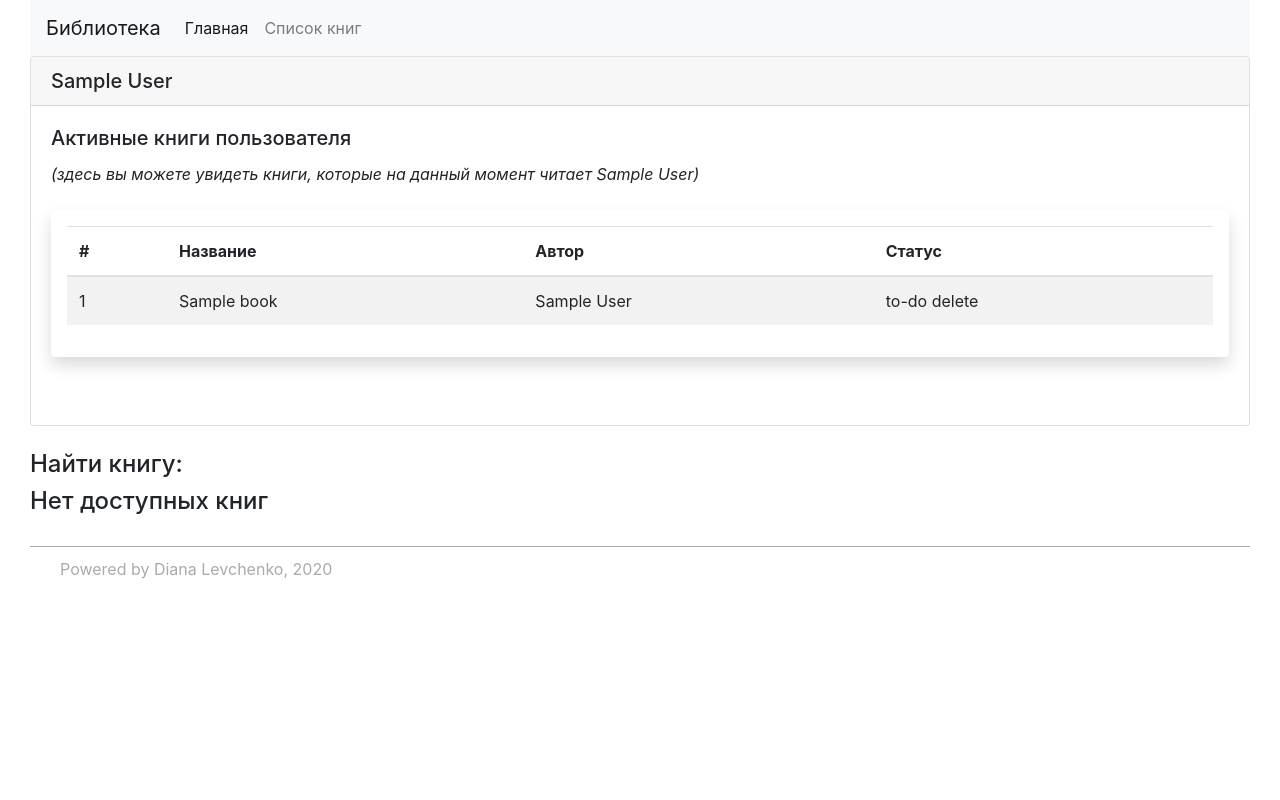
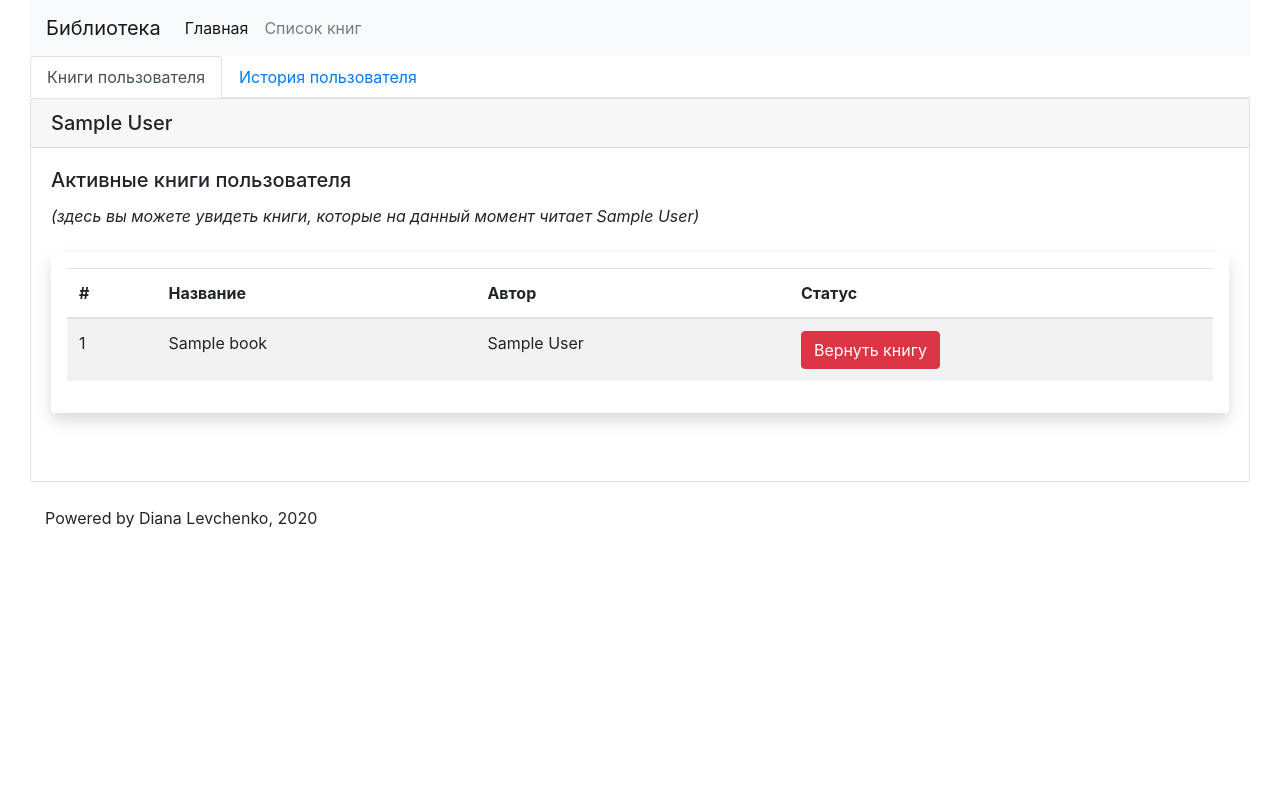
Before and after one commit to dioneli-hub/DjangoLibraryApp, a Django app: page /user/1 in a window 1280 px wide. Run offline with Django 3.2, Linux system fonts and the light colour scheme; tables that the repository leaves empty hold one stand-in row (values such as "Sample post"); some libraries are stand-ins or nearby versions.

Commit message:
Mibor templates changes

```diff
--- a/adminapp/libraryapp/templates/adminapp/active_books.html
+++ b/adminapp/libraryapp/templates/adminapp/active_books.html
@@ -3,8 +3,17 @@
 {% block title %}Книги пользователя{% endblock %}
 
 {% block content %}
-<div>
-    <div class="card">
+<ul class="nav nav-tabs">
+  <li class="nav-item">
+    <a class="nav-link active" data-toggle="tab" href="#books">Книги пользователя</a>
+  </li>
+  <li class="nav-item">
+    <a class="nav-link" data-toggle="tab" href="#user-history">История пользователя</a>
+  </li>
+</ul>
+<div class="tab-content">
+    <div class="tab-pane fade show active" id="books">
+        <div class="card">
         <h5 class="card-header">{{user.first_name}} {{user.last_name}}</h5>
         <div class="card-body">
             <h5 class="card-title">Активные книги пользователя</h5>
@@ -27,7 +36,9 @@
                             <td>{{ forloop.counter }}</td>
                             <td>{{ book.title }}</td>
                             <td>{{ book.author }}</td>
-                            <td>to-do delete</td>
+                            <td>
+                                <a href="/return-active-book/{{ book.id }}" class="btn btn-danger">Вернуть книгу</a>
+                            </td>
                         </tr>
                         {% endfor %}
                         </tbody>
@@ -36,14 +47,53 @@
             {% else %}
                 <p>Не читает</p>
             {% endif %}
-
-            </div>
+        </div>
         </div>
     </div>
+    <div class="tab-pane fade show" id="user-history">
+        <h5 class="card-header">{{user.first_name}} {{user.last_name}}</h5>
+        {% if borrows %}
+       <table class="table table-striped">
+           <thead>
+           <tr>
+               <th scope="col">#</th>
+               <th scope="col">Название</th>
+               <th scope="col">Автор</th>
+               <th scope="col">Выдана</th>
+               <th scope="col">Сдана</th>
+               <th scope="col">Статус</th>
+           </tr>
+           </thead>
+           <tbody>
+           {% for borrow in borrows %}
+           <tr>
+               <td>{{ forloop.counter }}</td>
+               <td>{{ borrow.book.title }}</td>
+               <td>{{ borrow.book.author }}</td>
+               <td>{{borrow.get_created_at}}</td>
+
+               {% if borrow.is_returned %}
+               <td>{{borrow.get_updated_at}}</td>
+               {% else %}
+               <td>-</td>
+               {% endif %}
+
+               {% if borrow.is_returned %}
+               <td>Сдана</td>
+               {% else %}
+               <td>В процессе чтения</td>
+               {% endif %}
+           </tr>
+           {% endfor %}
+           </tbody>
+       </table>
+        {% endif %}
+    </div>
 </div>
+
 <br>
+{% if books_available %}
 <h4>Найти книгу:</h4>
-{% if books_available %}
 <div class="row">
     <div class="col-4">
         <form name="selectedBookId" method="POST" action="add_active/{{user.id}}">
@@ -59,7 +109,5 @@
         </form>
     </div>
 </div>
-{% else %}
-<h4>Нет доступных книг</h4>
 {% endif %}
 {% endblock %}
--- a/adminapp/libraryapp/templates/adminapp/book_details.html
+++ b/adminapp/libraryapp/templates/adminapp/book_details.html
@@ -27,7 +27,7 @@
                         <label for="author" class="control-label">Введите автора:</label>
                         <input type="text" class="form-control" id="author" name="author" value="{{book.author}}" required>
                     </div>
-                <button type="submit" class="btn btn-primary" value="Save">Добавить</button>
+                <button type="submit" class="btn btn-primary" value="Save">Изменить</button>
                 <button type="reset" class="btn btn-danger">Отмена</button>
                 </form>
             </div>
--- a/adminapp/libraryapp/templates/adminapp/books_list.html
+++ b/adminapp/libraryapp/templates/adminapp/books_list.html
@@ -23,7 +23,7 @@
                 <td>{{ book.title }}</td>
                 <td>{{ book.author }}</td>
                 <td>
-                    to-do status
+                    {{book.status}}
                 </td>
                 <td>
                     <a href="/edit-book/{{ book.id }}" class="btn btn-primary">Изменить</a>
--- a/adminapp/static/css/main.css
+++ b/adminapp/static/css/main.css
@@ -1,4 +1,6 @@
 body {
+    display: flex;
+    flex-direction: column;
     padding: 0 30px;
     font-size: 18px;
     line-height: 24px;
@@ -26,12 +28,6 @@ nav {
 .form-group{
     margin-top: 30px;
 
-}
-footer {
-    color: #aaaaaa;
-    border-top: 1px solid #aaaaaa;
-    padding: 10px 15px;
-    margin-top: 30px;
 }
 .item {
     padding-left: 15px;
@@ -82,6 +78,24 @@ time {
     background-color: #40e0d0;
 }
 
+* {
+	margin: 0;
+	padding: 0;
+}
+html,
+body {
+	height: 100%;
+}
+.wrapper {
+	display: flex;
+	flex-direction: column;
+	min-height: 100%;
+}
+
+.content {
+	flex: 1 0 auto;
+}
 .footer {
     margin-top: 30px;
+    flex: 0 0 auto;
 }
--- a/adminapp/templates/base.html
+++ b/adminapp/templates/base.html
@@ -1,17 +1,16 @@
 <!DOCTYPE html>
 {% load static %}
-<html lang="ru">
-<html lang="en">
+<html>
     <head>
         <meta charset="utf-8">
         <meta name="viewport" content="width=device-width, initial-scale=1, shrink-to-fit=no">
 
-    <title>{% block title %}{% endblock %}</title>
-
         <link rel="stylesheet" href="{% static '/css/main.css'%}">
         <link rel="stylesheet" href="https://stackpath.bootstrapcdn.com/bootstrap/4.5.0/css/bootstrap.min.css" integrity="sha384-9aIt2nRpC12Uk9gS9baDl411NQApFmC26EwAOH8WgZl5MYYxFfc+NcPb1dKGj7Sk" crossorigin="anonymous">
+        <title>{% block title %}{% endblock %}</title>
     </head>
     <body>
+        <div class="wrapper">
             <header>
 
             </header>
@@ -33,8 +32,7 @@
                         </ul>
                     </div>
                 </nav>
-{% block content%}
-    {% endblock %}
+            <div class="content">{% block content%} {% endblock %}</div>
             </main>
             <footer>
                     <div class="item"> Powered by Diana Levchenko, 2020 </div>
@@ -43,5 +41,6 @@
             <script src="https://code.jquery.com/jquery-3.5.1.slim.min.js" integrity="sha384-DfXdz2htPH0lsSSs5nCTpuj/zy4C+OGpamoFVy38MVBnE+IbbVYUew+OrCXaRkfj" crossorigin="anonymous"></script>
             <script src="https://cdn.jsdelivr.net/npm/popper.js@1.16.0/dist/umd/popper.min.js" integrity="sha384-Q6E9RHvbIyZFJoft+2mJbHaEWldlvI9IOYy5n3zV9zzTtmI3UksdQRVvoxMfooAo" crossorigin="anonymous"></script>
             <script src="https://stackpath.bootstrapcdn.com/bootstrap/4.5.0/js/bootstrap.min.js" integrity="sha384-OgVRvuATP1z7JjHLkuOU7Xw704+h835Lr+6QL9UvYjZE3Ipu6Tp75j7Bh/kR0JKI" crossorigin="anonymous"></script>
+        </div>
     </body>
 </html>
```
Also changed, not shown: adminapp/libraryapp/templates/adminapp/index.html (+16 -1 lines). Lines whose indentation alone changed are shown as unchanged.
